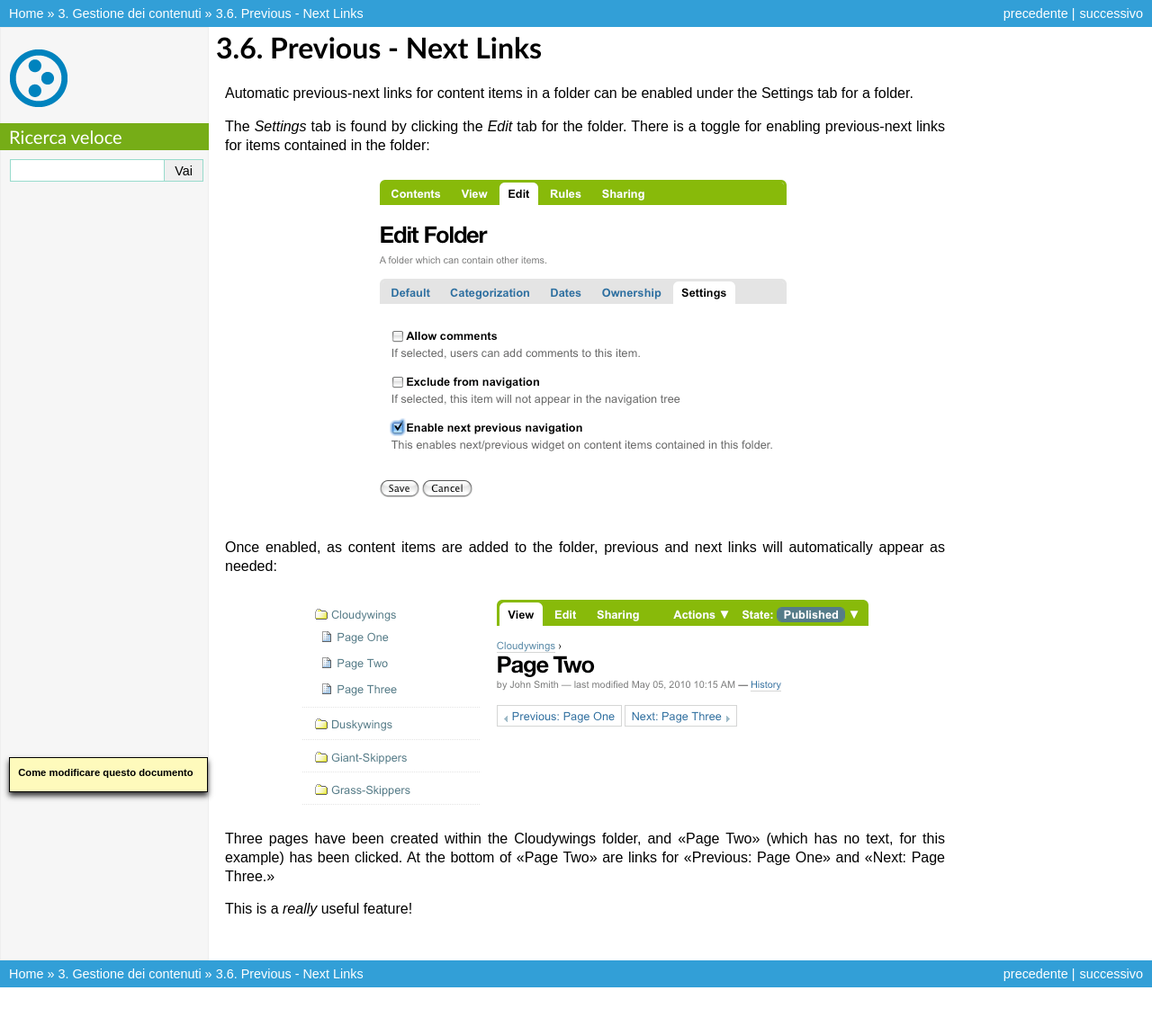
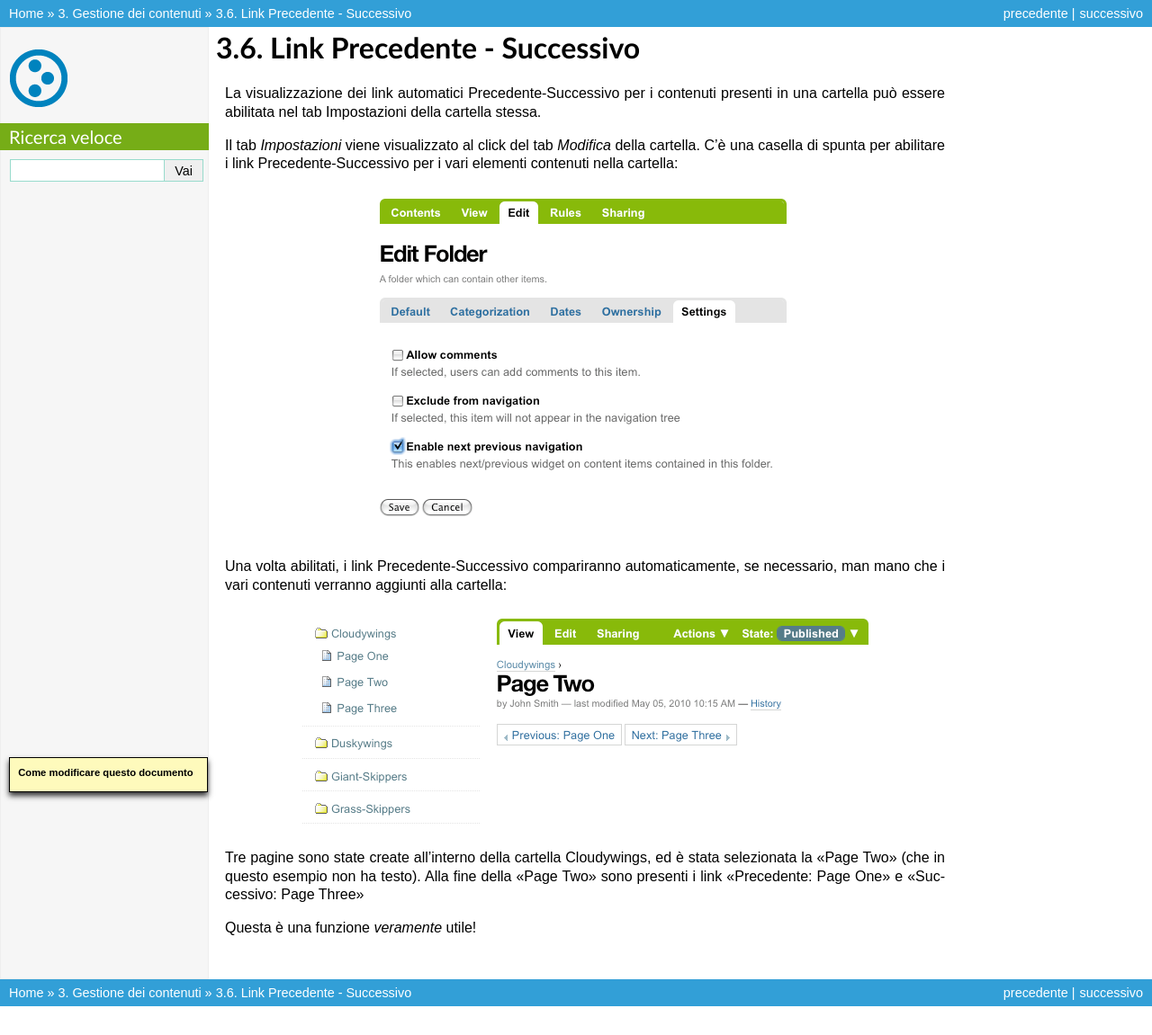
Before and after one commit to plone-it/collective.italiandocumentation, a Sphinx documentation site: the page built from source/managing-content/previous-next-links.rst, in a window 1280 px wide. Shown: the whole page at 90% size. Built offline with Sphinx 7.4.7, drawn with Linux system fonts in a browser that asks for light colours; pages that are not in the unit, such as notebooks, are missing from menus; before the commit the page ends 1130 px from its top, so only the background shows below that.

Commit message:
Reviewed chapter 3.6

```diff
--- a/source/managing-content/previous-next-links.rst
+++ b/source/managing-content/previous-next-links.rst
@@ -1,29 +1,29 @@
 .. _rst_prev-next-links:
 
-Previous - Next Links
-==========================
+Link Precedente - Successivo
+============================
 
-Automatic previous-next links for content items in a folder can be
-enabled under the Settings tab for a folder.
+La visualizzazione dei link automatici Precedente-Successivo per i contenuti
+presenti in una cartella può essere abilitata nel tab Impostazioni della cartella stessa.
 
-The *Settings* tab is found by clicking the *Edit* tab for the folder.
-There is a toggle for enabling previous-next links for items contained
-in the folder:
+Il tab *Impostazioni* viene visualizzato al click del tab *Modifica* della cartella.
+C'è una casella di spunta per abilitare i link Precedente-Successivo per i vari
+elementi contenuti nella cartella:
+
 
 .. figure:: ../_static/previousnextenabling.png
    :align: center
    :alt:
 
-Once enabled, as content items are added to the folder, previous and
-next links will automatically appear as needed:
+Una volta abilitati, i link Precedente-Successivo compariranno automaticamente, se necessario, man
+mano che i vari contenuti verranno aggiunti alla cartella:
 
 .. figure:: ../_static/previousnextexample.png
    :align: center
    :alt:
 
-Three pages have been created within the Cloudywings folder, and "Page
-Two" (which has no text, for this example) has been clicked. At the
-bottom of "Page Two" are links for "Previous: Page One" and "Next: Page
-Three."
+Tre pagine sono state create all'interno della cartella Cloudywings, ed è
+stata selezionata la "Page Two" (che in questo esempio non ha testo). Alla fine della
+"Page Two" sono presenti i link "Precedente: Page One" e "Successivo: Page Three"
 
-This is a *really* useful feature!
+Questa è una funzione *veramente* utile!
```
